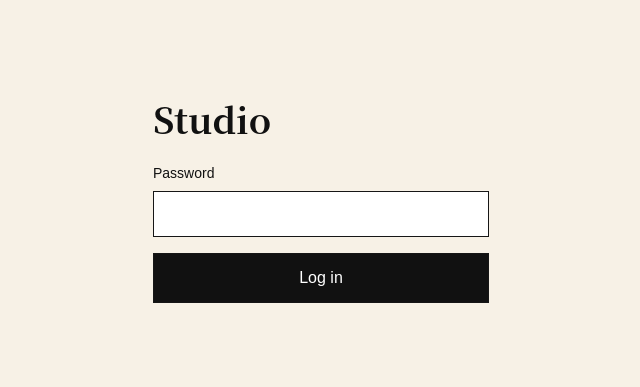
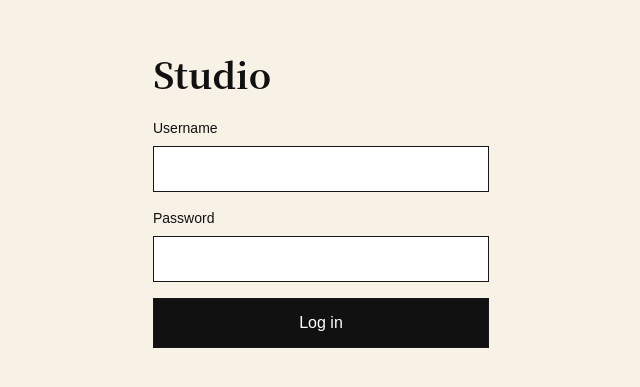
Before and after one commit to arthurlee116/arthurs-review-main, a Next.js app: page /studio/login in a window 1280 px wide. Shown: the part 199-586 px from the top of the page, without its empty margins (319-959 px from the left). Built offline with nearby package versions, Linux system fonts and the light colour scheme.

Commit message:
Add a username field to the studio login form
Cosmetic only: the server still checks just the password. The field
gives the browser's password manager a username so it can save and
autofill the credential.

```diff
--- a/src/app/studio/login/page.tsx
+++ b/src/app/studio/login/page.tsx
@@ -5,6 +5,7 @@ import { useState } from "react";
 
 export default function LoginPage() {
   const router = useRouter();
+  const [username, setUsername] = useState("");
   const [password, setPassword] = useState("");
   const [error, setError] = useState("");
 
@@ -14,7 +15,7 @@ export default function LoginPage() {
     const response = await fetch("/studio/api/auth/login", {
       method: "POST",
       headers: { "Content-Type": "application/json" },
-      body: JSON.stringify({ password }),
+      body: JSON.stringify({ username, password }),
     });
     if (!response.ok) {
       setError("Invalid password");
@@ -27,9 +28,15 @@ export default function LoginPage() {
     <main className="studio-shell mx-auto flex min-h-screen max-w-sm flex-col justify-center p-6">
       <h1 className="mb-6 text-4xl font-bold">Studio</h1>
       <form onSubmit={submit} className="sans grid gap-4">
+        {/* Cosmetic: the server only checks the password. The field exists so the
+            browser's password manager has a username to save the credential under. */}
+        <label className="grid gap-2 text-sm">
+          Username
+          <input className="border border-[var(--rule)] bg-white p-3" type="text" name="username" autoComplete="username" value={username} onChange={(event) => setUsername(event.target.value)} />
+        </label>
         <label className="grid gap-2 text-sm">
           Password
-          <input className="border border-[var(--rule)] bg-white p-3" type="password" value={password} onChange={(event) => setPassword(event.target.value)} />
+          <input className="border border-[var(--rule)] bg-white p-3" type="password" name="password" autoComplete="current-password" value={password} onChange={(event) => setPassword(event.target.value)} />
         </label>
         {error ? <p className="text-sm text-[var(--accent)]">{error}</p> : null}
         <button type="submit" className="border border-[var(--rule)] bg-[var(--ink)] p-3 text-white">
```
